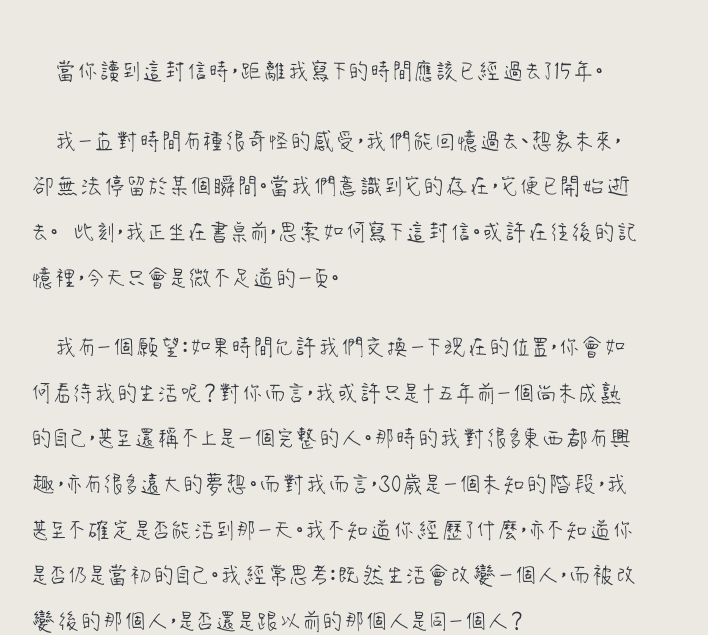
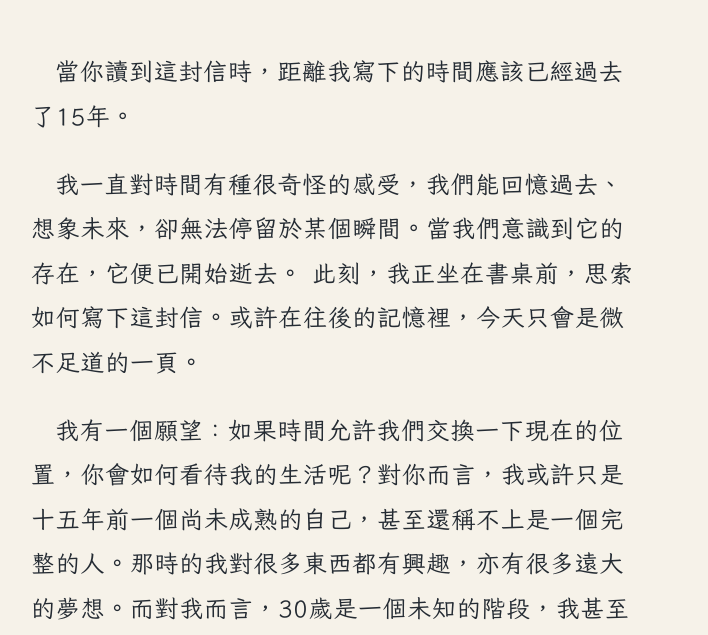
Before and after one commit to hellovic/fifteen-years, a plain HTML site: page handwritten/index.html in a window 1280 px wide. Shown: the part 169-804 px from the top of the page, without its empty margins (305-1013 px from the left). Drawn offline with Linux system fonts and the light colour scheme.

Commit message:
Improve readability of the handwritten letter

```diff
--- a/handwritten/index.html
+++ b/handwritten/index.html
@@ -4,7 +4,7 @@
   <meta charset="utf-8">
   <meta name="viewport" content="width=device-width, initial-scale=1, viewport-fit=cover">
   <meta name="description" content="Will 寫給十五年後的自己的一封信。">
-  <meta name="theme-color" content="#ece9e2">
+  <meta name="theme-color" content="#f6f2e9">
   <title>給親愛的三十歲的我 · Will</title>
   <link rel="icon" href="favicon.svg" type="image/svg+xml">
   <link rel="stylesheet" href="letter.css">
--- a/handwritten/letter.css
+++ b/handwritten/letter.css
@@ -6,11 +6,19 @@
   font-display: swap;
 }
 
+@font-face {
+  font-family: "Readable Hand";
+  src: url("readable-hand.ttf") format("truetype");
+  font-weight: 400;
+  font-style: normal;
+  font-display: swap;
+}
+
 :root {
   color-scheme: light;
-  background: #ece9e2;
-  color: #30363f;
-  font-family: "Letter Hand", "Kaiti TC", "BiauKai", "KaiTi", "Songti TC", serif;
+  background: #f6f2e9;
+  color: #242b33;
+  font-family: "Readable Hand", "Kaiti TC", "BiauKai", "KaiTi", "Songti TC", serif;
   writing-mode: horizontal-tb;
   -webkit-text-size-adjust: 100%;
 }
@@ -62,6 +70,7 @@ body { margin: 0; }
 
 h1 {
   margin: 0;
+  font-family: "Letter Hand", "Readable Hand", "Kaiti TC", serif;
   font-size: clamp(1.8rem, 6.3vw, 2.85rem);
   font-weight: 400;
   line-height: 1.4;
@@ -71,6 +80,7 @@ h1 {
 .signature {
   margin: 1.65rem 0 0;
   color: #425e65;
+  font-family: "Letter Hand", Georgia, serif;
   font-size: 1.4rem;
   font-style: italic;
   line-height: 1.4;
@@ -78,9 +88,9 @@ h1 {
 }
 
 .letter-body {
-  font-size: clamp(1.3125rem, 2vw, 1.5rem);
-  line-height: 1.9;
-  letter-spacing: .025em;
+  font-size: clamp(1.375rem, 2vw, 1.5rem);
+  line-height: 1.85;
+  letter-spacing: .03em;
   overflow-wrap: break-word;
 }
 
```
Also changed, not shown: handwritten/readable-hand-OFL.txt (added), handwritten/readable-hand.ttf (added).
